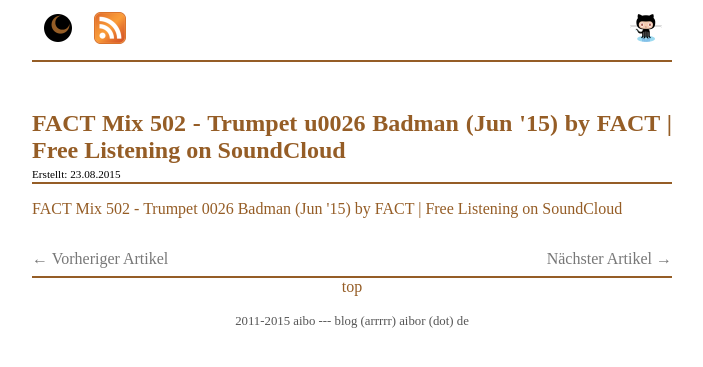
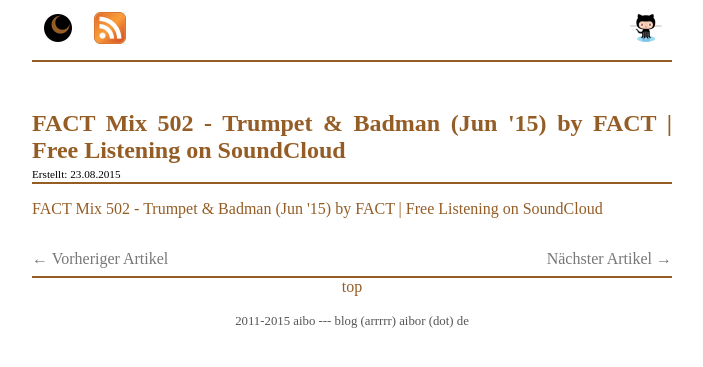
Before and after one commit to aibor/aibor.github.com, a Jekyll site: the page built from _posts/2015-08-23-121354.html, in a window 1280 px wide. Shown: the top 367 px of the page, without its empty margins (18-721 px from the left). Built offline with Jekyll 4.4.1, drawn with Linux system fonts in a browser that asks for light colours.

Commit message:
fixed ampersand

```diff
--- a/_posts/2015-08-23-121354.html
+++ b/_posts/2015-08-23-121354.html
@@ -2,6 +2,6 @@
 layout: post
 categories: links
 date: 2015-08-23 12:13:55
-title: "FACT Mix 502 - Trumpet u0026 Badman (Jun '15) by FACT | Free Listening on SoundCloud"
+title: "FACT Mix 502 - Trumpet &amp; Badman (Jun '15) by FACT | Free Listening on SoundCloud"
 ---
-<a href="https://soundcloud.com/factmag/fact-mix-5012-trumpet-badman-jun-15" title="FACT Mix 502 - Trumpet 0026 Badman (Jun '15) by FACT | Free Listening on SoundCloud">FACT Mix 502 - Trumpet 0026 Badman (Jun '15) by FACT | Free Listening on SoundCloud</a>
+<a href="https://soundcloud.com/factmag/fact-mix-5012-trumpet-badman-jun-15" title="FACT Mix 502 - Trumpet &amp; Badman (Jun '15) by FACT | Free Listening on SoundCloud">FACT Mix 502 - Trumpet &amp; Badman (Jun '15) by FACT | Free Listening on SoundCloud</a>
```
